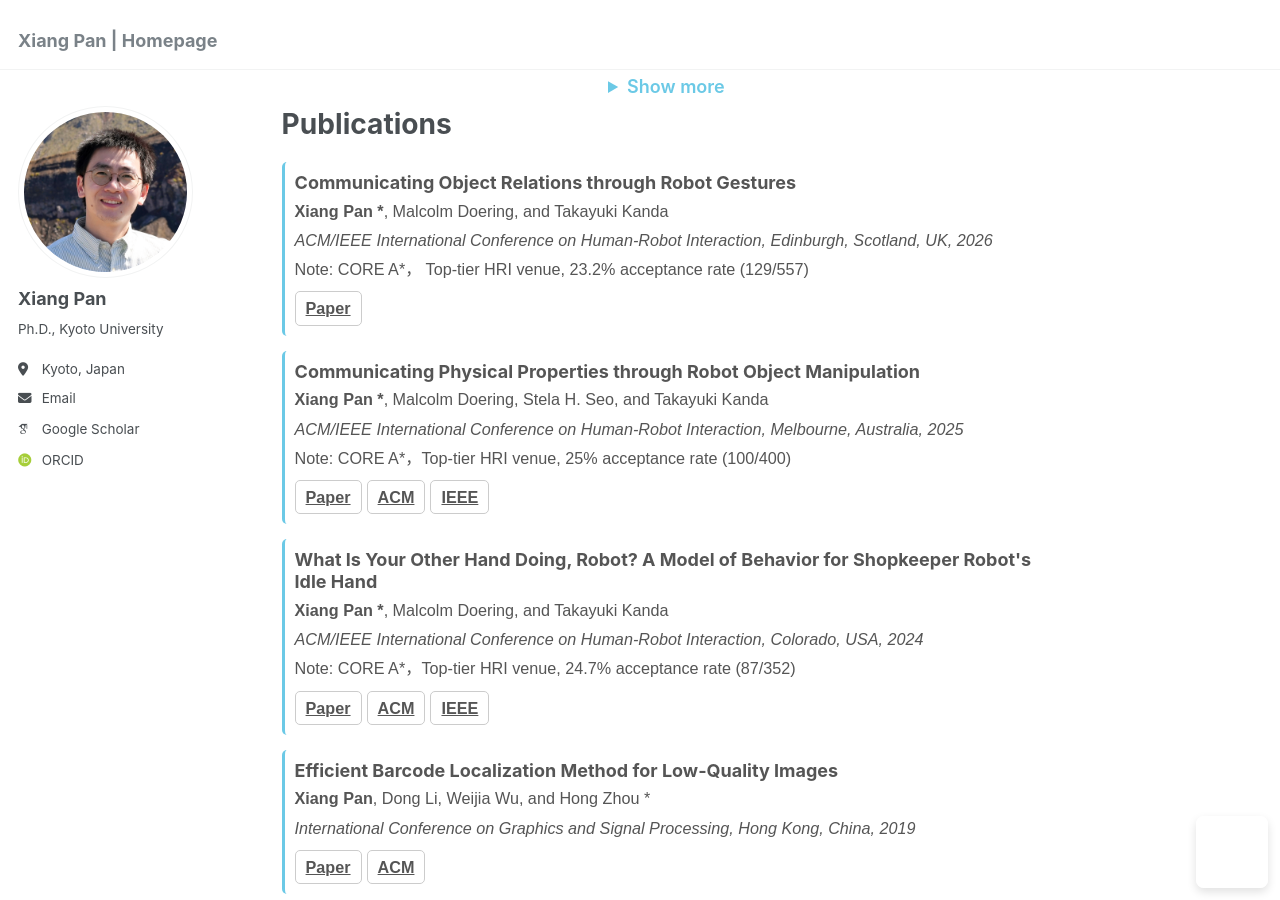
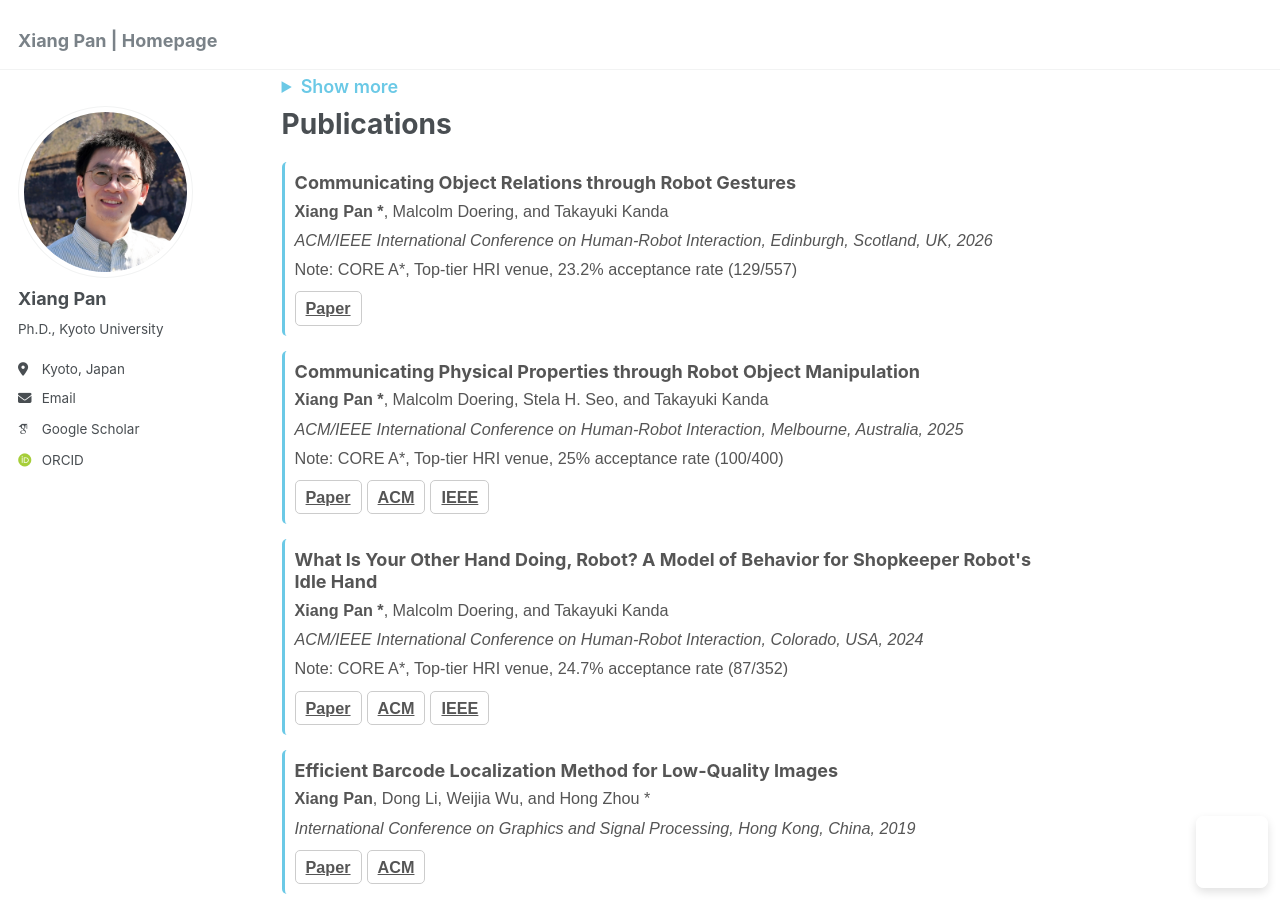
Before and after one commit to pan-xiang/pan-xiang.github.io, a Jekyll site: the page built from _pages/about.md, in a window 1280 px wide and 900 px high, scrolled down 406 px. Built offline with Jekyll 4.4.1, drawn with Linux system fonts in a browser that asks for light colours; some web fonts are replaced; a script that is not in the unit is left out.

Commit message:
Update about.md

```diff
--- a/_pages/about.md
+++ b/_pages/about.md
@@ -20,7 +20,7 @@ I am a postdoctoral researcher in the [Human-Robot Interaction Lab](https://www.
 
 <details>
 
-  <summary style="text-align:center; color:#6bc9e6; cursor:pointer; font-weight:600; margin:8px 0;">
+  <summary style="text-align:left; color:#6bc9e6; cursor:pointer; font-weight:600; margin:8px 0;">
     Show more
   </summary>
 
@@ -47,7 +47,7 @@ I am a postdoctoral researcher in the [Human-Robot Interaction Lab](https://www.
     <h3>Communicating Object Relations through Robot Gestures</h3>
     <p><strong>Xiang Pan *</strong>, Malcolm Doering, and Takayuki Kanda</p>
     <p><em>ACM/IEEE International Conference on Human-Robot Interaction, Edinburgh, Scotland, UK, 2026</em></p>
-    <p>Note: CORE A*， Top-tier HRI venue, 23.2% acceptance rate  (129/557)</p>
+    <p>Note: CORE A*, Top-tier HRI venue, 23.2% acceptance rate  (129/557)</p>
     <div class="links">
       <a href="files/HRI2026.pdf" class="button" target="_blank">Paper</a>
     </div>
@@ -57,7 +57,7 @@ I am a postdoctoral researcher in the [Human-Robot Interaction Lab](https://www.
     <h3>Communicating Physical Properties through Robot Object Manipulation</h3>
     <p><strong>Xiang Pan *</strong>, Malcolm Doering, Stela H. Seo, and Takayuki Kanda</p>
     <p><em>ACM/IEEE International Conference on Human-Robot Interaction, Melbourne, Australia, 2025</em></p>
-    <p>Note: CORE A*，Top-tier HRI venue, 25% acceptance rate (100/400)</p>
+    <p>Note: CORE A*, Top-tier HRI venue, 25% acceptance rate (100/400)</p>
     <div class="links">
       <a href="files/HRI2025.pdf" class="button" target="_blank">Paper</a>
       <a href="https://dl.acm.org/doi/10.5555/3721488.3721579" class="button" target="_blank">ACM</a>
@@ -69,7 +69,7 @@ I am a postdoctoral researcher in the [Human-Robot Interaction Lab](https://www.
     <h3>What Is Your Other Hand Doing, Robot? A Model of Behavior for Shopkeeper Robot's Idle Hand</h3>
     <p><strong>Xiang Pan *</strong>, Malcolm Doering, and Takayuki Kanda</p>
     <p><em>ACM/IEEE International Conference on Human-Robot Interaction, Colorado, USA, 2024</em></p>
-    <p>Note: CORE A*，Top-tier HRI venue, 24.7% acceptance rate (87/352)</p>
+    <p>Note: CORE A*, Top-tier HRI venue, 24.7% acceptance rate (87/352)</p>
     <div class="links">
       <a href="files/HRI2024.pdf" class="button" target="_blank">Paper</a>
       <a href="https://dl.acm.org/doi/10.1145/3610977.3634986" class="button" target="_blank">ACM</a>
```
